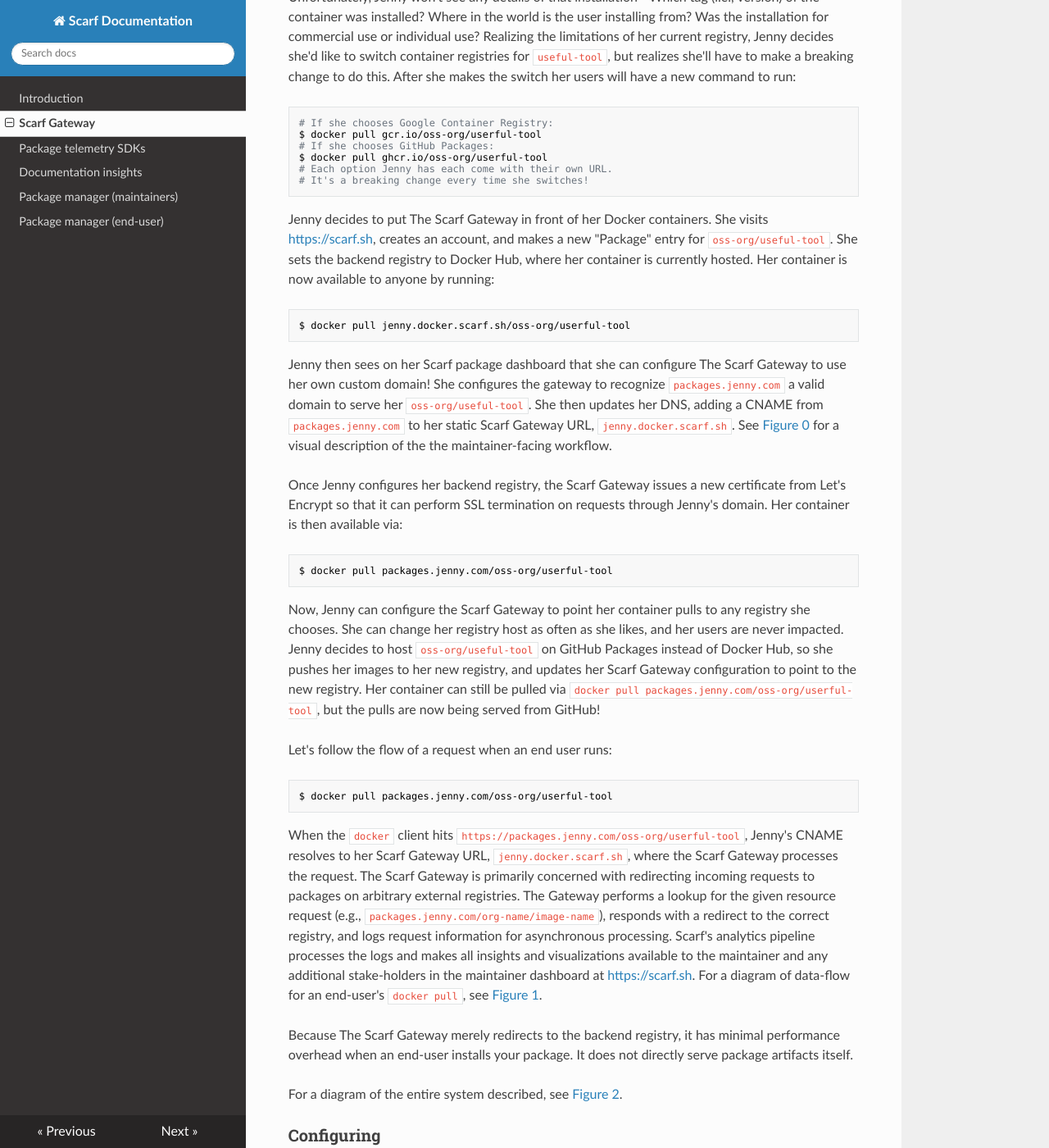
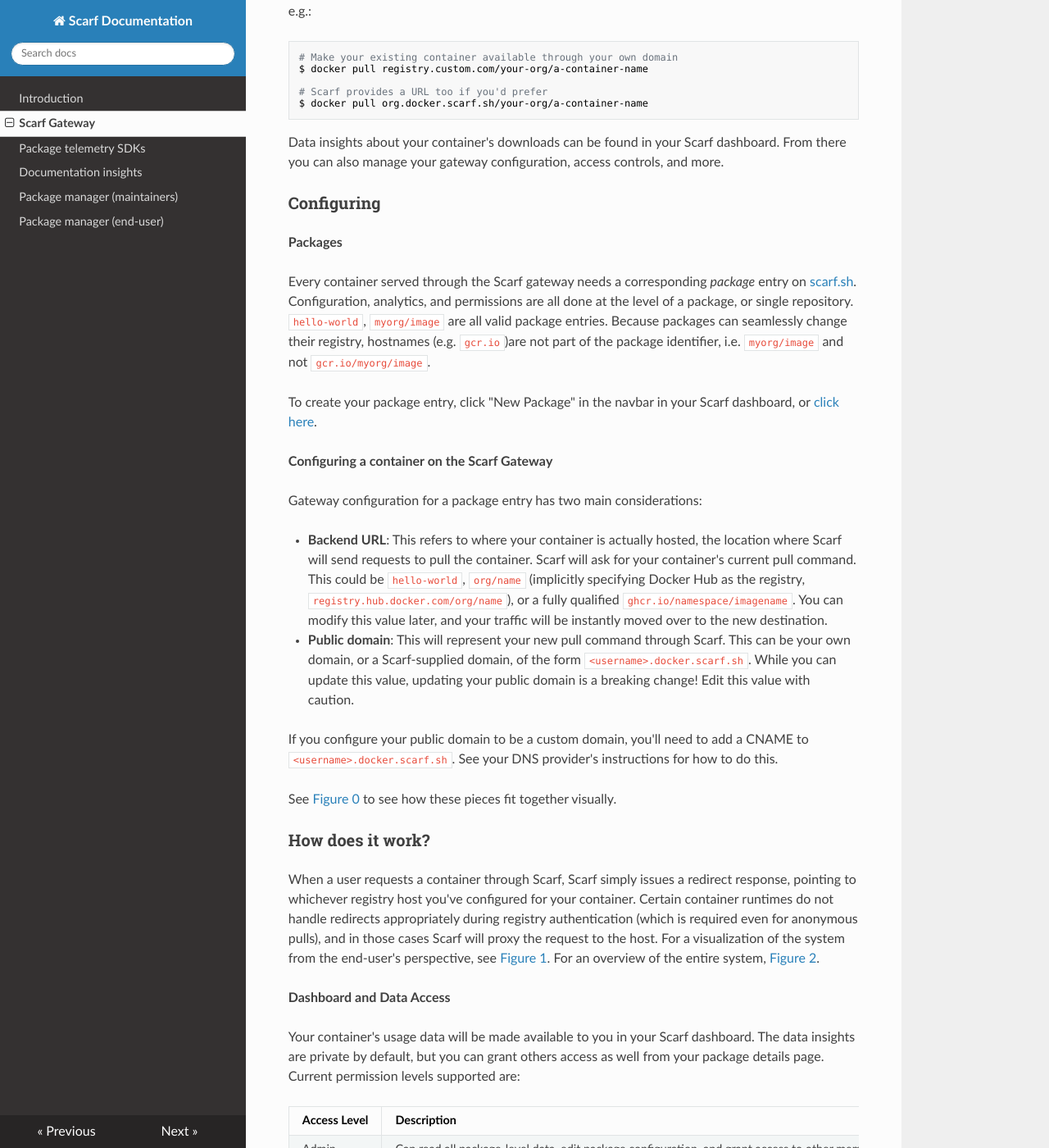
Before and after one commit to scarf-sh/docs, an MkDocs documentation site: the page built from docs/gateway.md, in a window 1280 px wide and 1400 px high, scrolled down 413 px. Shown: the whole window at 82% size. Built offline with MkDocs 1.6.1, drawn with Linux system fonts in a browser that asks for light colours; nearby versions of some CDN libraries; some of the changed text lies outside the part shown.

Commit message:
More update

````diff
--- a/docs/gateway.md
+++ b/docs/gateway.md
@@ -1,52 +1,20 @@
+### Overview
+
 The Scarf Gateway is a service that sits in front of your container registry/registries, acting as a single access-point to all of your containers, regardless of where they are actually hosted. By making it easy to host containers from your own domain, the gateway decouples your distribution from your registry provider and provides unparalleled download analytics.
 
-### A motivating example
+Suppose you maintain a container `your-org/a-container-name`. Your users pull your container via `docker pull your-org/a-container-name` (or an alternative container runtime command). Scarf prodies a thin redirect layer in front of your registry so that, you can offer a registry-independent route to your container, on your own domain.
 
-Let's suppose an open-source maintainer, Jenny, maintains `oss-org/useful-tool` on Docker Hub. When one of Jenny's users wants to install her container, they run:
+With Scarf, your container can stay on it's current registry, but be served through your own domain, e.g.:
 
 ```bash
-$ docker pull oss-org/userful-tool
+# Make your existing container available through your own domain
+$ docker pull registry.custom.com/your-org/a-container-name
+
+# Scarf provides a URL too if you'd prefer
+$ docker pull org.docker.scarf.sh/your-org/a-container-name
 ```
 
-Unfortunately, Jenny won't see any details of that installation - Which tag (i.e., version) of the container was installed? Where in the world is the user installing from? Was the installation for commercial use or individual use? Realizing the limitations of her current registry, Jenny decides she'd like to switch container registries for `useful-tool`, but realizes she'll have to make a breaking change to do this. After she makes the switch her users will have a new command to run:
-
-```bash
-# If she chooses Google Container Registry:
-$ docker pull gcr.io/oss-org/userful-tool
-# If she chooses GitHub Packages:
-$ docker pull ghcr.io/oss-org/userful-tool
-# Each option Jenny has each come with their own URL.
-# It's a breaking change every time she switches!
-```
-
-
-Jenny decides to put The Scarf Gateway in front of her Docker containers. She visits <https://scarf.sh>, creates an account, and makes a new "Package" entry for `oss-org/useful-tool`. She sets the backend registry to Docker Hub, where her container is currently hosted. Her container is now available to anyone by running:
-
-```bash
-$ docker pull jenny.docker.scarf.sh/oss-org/userful-tool
-```
-
-Jenny then sees on her Scarf package dashboard that she can configure The Scarf Gateway to use her own custom domain! She configures the gateway to recognize `packages.jenny.com` a valid domain to serve her `oss-org/useful-tool`. She then updates her DNS, adding a CNAME from `packages.jenny.com` to her static Scarf Gateway URL, `jenny.docker.scarf.sh`. See [Figure 0](#figure_0) for a visual description of the the maintainer-facing workflow.
-
-Once Jenny configures her backend registry, the Scarf Gateway issues a new certificate from Let's Encrypt so that it can perform SSL termination on requests through Jenny's domain. Her container is then available via:
-
-```bash
-$ docker pull packages.jenny.com/oss-org/userful-tool
-```
-
-Now, Jenny can configure the Scarf Gateway to point her container pulls to any registry she chooses. She can change her registry host as often as she likes, and her users are never impacted. Jenny decides to host `oss-org/useful-tool` on GitHub Packages instead of Docker Hub, so she pushes her images to her new registry, and updates her Scarf Gateway configuration to point to the new registry. Her container can still be pulled via `docker pull packages.jenny.com/oss-org/userful-tool`, but the pulls are now being served from GitHub!
-
-Let's follow the flow of a request when an end user runs:
-
-```bash
-$ docker pull packages.jenny.com/oss-org/userful-tool
-```
-
-When the `docker` client hits `https://packages.jenny.com/oss-org/userful-tool`, Jenny's CNAME resolves to her Scarf Gateway URL, `jenny.docker.scarf.sh`, where the Scarf Gateway processes the request. The Scarf Gateway is primarily concerned with redirecting incoming requests to packages on arbitrary external registries. The Gateway performs a lookup for the given resource request (e.g., `packages.jenny.com/org-name/image-name`), responds with a redirect to the correct registry, and logs request information for asynchronous processing. Scarf's analytics pipeline processes the logs and makes all insights and visualizations available to the maintainer and any additional stake-holders in the maintainer dashboard at <https://scarf.sh>. For a diagram of data-flow for an end-user's `docker pull`, see [Figure 1](#figure_1).
-
-Because The Scarf Gateway merely redirects to the backend registry, it has minimal performance overhead when an end-user installs your package. It does not directly serve package artifacts itself.
-
-For a diagram of the entire system described, see [Figure 2](#figure_2).
+Data insights about your container's downloads can be found in your Scarf dashboard. From there you can also manage your gateway configuration, access controls, and more.
 
 ### Configuring
 
@@ -58,18 +26,33 @@
 
 **Configuring a container on the Scarf Gateway**
 
-Gatway configuration for a package entry has two main considerations:
+Gateway configuration for a package entry has two main considerations:
 
 - **Backend URL**: This refers to where your container is actually hosted, the location where Scarf will send requests to pull the container. Scarf will ask for your container's current pull command. This could be `hello-world`, `org/name` (implicitly specifying Docker Hub as the registry, `registry.hub.docker.com/org/name`), or a fully qualified `ghcr.io/namespace/imagename`. You can modify this value later, and your traffic will be instantly moved over to the new destination.
 - **Public domain**: This will represent your new pull command through Scarf. This can be your own domain, or a Scarf-supplied domain, of the form `<username>.docker.scarf.sh`. While you can update this value, updating your public domain is a breaking change! Edit this value with caution.
 
 If you configure your public domain to be a custom domain, you'll need to add a CNAME to `<username>.docker.scarf.sh`. See your DNS provider's instructions for how to do this.
 
+See [Figure 0](#figure_0) to see how these pieces fit together visually.
+
+### How does it work?
+
+When a user requests a container through Scarf, Scarf simply issues a redirect response, pointing to whichever registry host you've configured for your container. Certain container runtimes do not handle redirects appropriately during registry authentication (which is required even for anonymous pulls), and in those cases Scarf will proxy the request to the host. For a visualization of the system from the end-user's perspective, see [Figure 1](#figure_1). For an overview of the entire system, [Figure 2](#figure_2).
+
+**Dashboard and Data Access**
+
+Your container's usage data will be made available to you in your Scarf dashboard. The data insights are private by default, but you can grant others access as well from your package details page. Current permission levels supported are:
+
+| Access Level | Description                                                                                    |
+| -----------  | -----------                                                                                    |
+| Admin        | Can read all package-level data, edit package configuration, and grant access to other members |
+| Member       | Can read all package-level data                                                                |
+
+Scarf does not yet support organization-level permissions, but it will soon.
+
 ### Security
 
-**TLS**
-
-All pulls through the gateway occur over https. If you configure Scarf host your container via a custom domain, Scarf will fetch an issued SSL certificate via [LetsEntrypt](https://letsencrypt.org), and perform SSL termination for the traffic. The gateway in turn will issue a redirect for the request, or proxy the request to the backend registry.
+All pulls through the gateway occur over HTTPS. If you configure Scarf host your container via a custom domain, Scarf will fetch an issued SSL certificate via [LetsEntrypt](https://letsencrypt.org), and perform SSL termination for the traffic. The gateway in turn will issue a redirect for the request, or proxy the request to the backend registry.
 
 ### Availability
 
````
